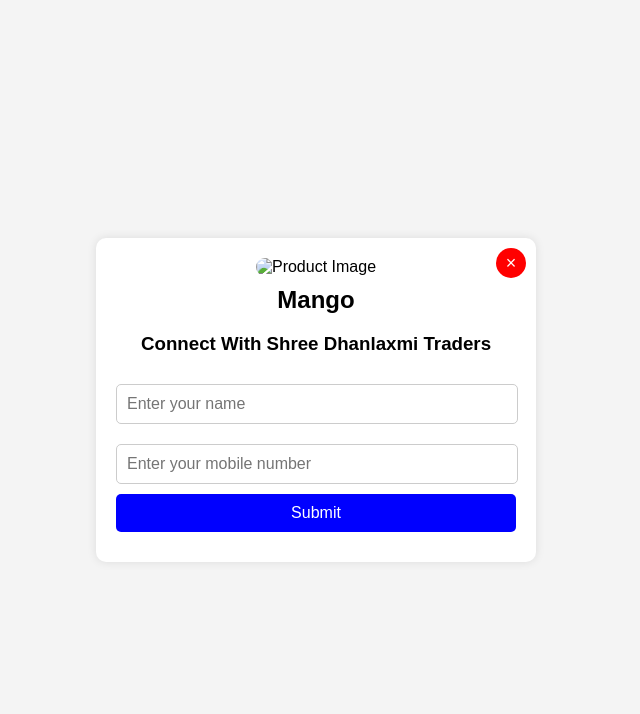
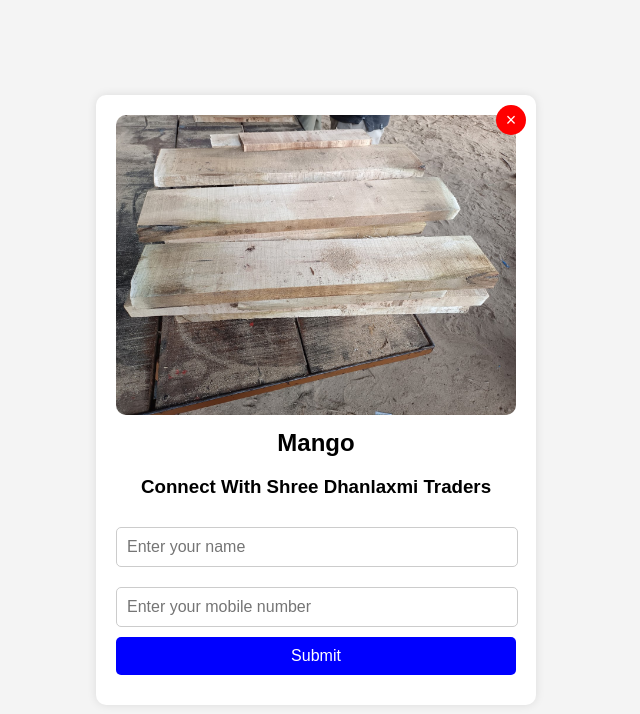
Before and after one commit to Utang-Patel/Shree-Dhanlaxmi-Traders, a plain HTML site: page form9.html in a window 1280 px wide. Shown: the whole page, without its empty margins (324-964 px from the left). Drawn offline with Linux system fonts and the light colour scheme; the site is published under a folder, as on GitHub Pages, so addresses that start at the root find nothing.

Commit message:
Update form9.html

```diff
--- a/form9.html
+++ b/form9.html
@@ -84,7 +84,7 @@
 <body>
     <div class="container">
         <button class="close-btn" onclick="goBack()">&times;</button>
-        <img src="/image/mango2.jpg" alt="Product Image">
+        <img src="image/mango2.jpg" alt="Product Image">
         <div class="title">Mango</div>
 
         <form id="signupForm" method="post">
```
